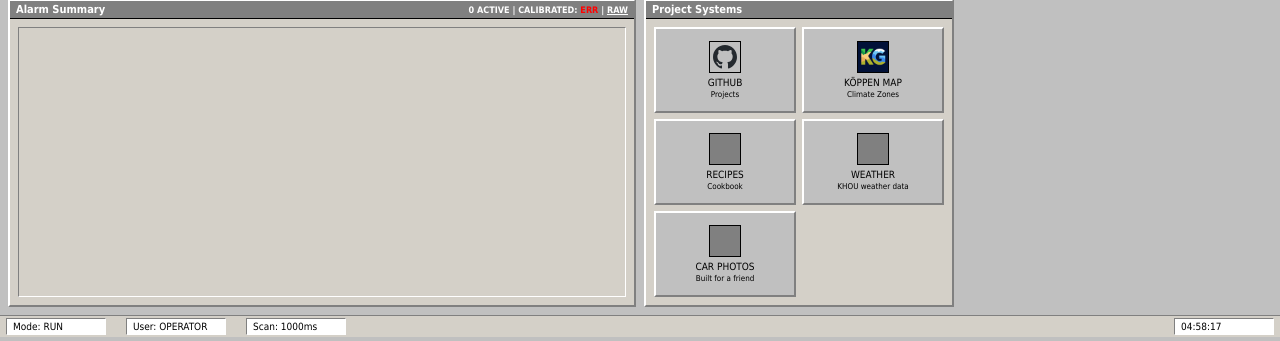
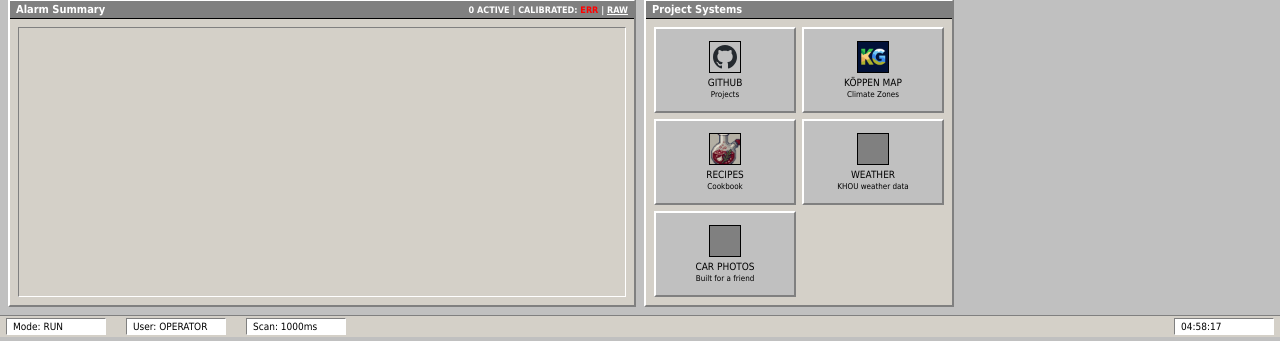
Before and after one commit to dropbop/bopzone, a Flask app: page / in a window 1280 px wide. Shown: the part 411-752 px from the top of the page. Run offline with Flask 2, Linux system fonts and the light colour scheme; data that the repository does not hold is empty.

Commit message:
Self-host recipes tile icon
Add the recipes.dropbop.xyz logo (180px PNG) under static/icons and wire
it to the Recipes tile, matching the github/Köppen icon treatment.

Co-Authored-By: Claude Opus 4.8 <noreply@anthropic.com>

```diff
--- a/static/css/style.css
+++ b/static/css/style.css
@@ -331,6 +331,10 @@ body {
   background: url('/static/icons/koppen.png') center / cover no-repeat;
 }
 
+.project-icon.icon-recipes {
+  background: url('/static/icons/recipes.png') center / cover no-repeat;
+}
+
 .project-icon.icon-github {
   background: var(--btn-face) url('/static/icons/github.svg') center / 24px 24px no-repeat;
 }
--- a/templates/index.html
+++ b/templates/index.html
@@ -145,7 +145,7 @@
             <div style="font-size: 8px; margin-top: 2px;">Climate Zones</div>
           </a>
           <a href="https://recipes.dropbop.xyz/" class="project-btn">
-            <div class="project-icon" aria-hidden="true"></div>
+            <div class="project-icon icon-recipes" aria-hidden="true"></div>
             <div>RECIPES</div>
             <div style="font-size: 8px; margin-top: 2px;">Cookbook</div>
           </a>
```
Also changed, not shown: static/icons/recipes.png (added).
